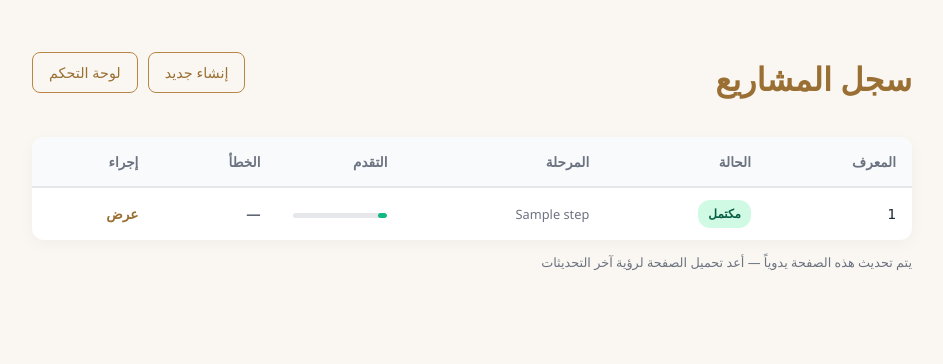
After one commit to hamoza33/Landing_Page_Image, a FastAPI app: template app/templates/jobs.html in a window 1280 px wide. The commit adds this page. Shown: the top 364 px of the page, without its empty margins (168-1111 px from the left). Run offline with FastAPI, Linux system fonts and the light colour scheme; the template is opened without the code that fills it: most values are stand-ins (such as "Sample title", 1, 10 or a date in 2020).

Commit message:
feat: live settings from dashboard, jobs history page, fix stuck state
- Settings from dashboard now apply to pipeline runs in real-time
- Added /jobs page showing all projects with status/progress/errors
- Pipeline uses Settings.load_live() to read dashboard overrides
- Added jobs history link to main page and dashboard
- Fixed issue where errors weren't surfaced to user (appeared stuck)

```diff
--- a/app/main.py
+++ b/app/main.py
@@ -1,7 +1,7 @@
 """FastAPI entry point.
 
 Single-page upload form, background job runner, status / result page,
-admin dashboard with settings management.
+admin dashboard with settings management, jobs history.
 """
 
 from __future__ import annotations
@@ -38,7 +38,7 @@ from app.settings_store import (
 logging.basicConfig(level=logging.INFO, format="%(asctime)s %(levelname)s %(name)s — %(message)s")
 log = logging.getLogger("app")
 
-app = FastAPI(title="Landing Page Generator", version="0.2.0")
+app = FastAPI(title="Landing Page Generator", version="0.3.0")
 
 BASE_DIR = Path(__file__).resolve().parent
 templates = Jinja2Templates(directory=str(BASE_DIR / "templates"))
@@ -49,6 +49,16 @@ app.mount("/files", StaticFiles(directory=str(settings.output_dir)), name="files
 
 _JOBS: dict[str, JobRecord] = {}
 _JOBS_LOCK = asyncio.Lock()
+
+# Step progress mapping
+STEP_PROGRESS = {
+    "queued": 5,
+    "analyzing product image": 15,
+    "generating Arabic copy": 35,
+    "generating 8 section images": 55,
+    "stitching final long image": 85,
+    "complete": 100,
+}
 
 
 # ─────────────────────────────────────────────────────────────── Public Routes
@@ -154,7 +164,8 @@ async def _run_job(job_id: str, image_bytes: bytes, mime: str) -> None:
     record = _JOBS.get(job_id)
     if record is None:
         return
-    pipeline = Pipeline(settings)
+    # Pipeline uses live settings (reads from dashboard JSON)
+    pipeline = Pipeline()
     try:
         await pipeline.run(job=record, image_bytes=image_bytes, mime=mime)
     except Exception as exc:  # noqa: BLE001 — surface any failure to the user
@@ -191,6 +202,33 @@ async def job_view(request: Request, job_id: str) -> HTMLResponse:
             "copy_url": _file_url(record.copy_path),
             "brief_url": _file_url(record.brief_path),
         },
+    )
+
+
+# ─────────────────────────────────────────────────────────── Jobs History
+
+
+@app.get("/jobs", response_class=HTMLResponse)
+async def jobs_list(request: Request) -> HTMLResponse:
+    """Show all jobs with their status and progress."""
+    jobs_with_progress = []
+    for job in reversed(list(_JOBS.values())):  # newest first
+        progress = STEP_PROGRESS.get(job.step, 50)
+        if job.status == "done":
+            progress = 100
+        elif job.status == "error":
+            progress = STEP_PROGRESS.get(job.step, 50)
+        jobs_with_progress.append({
+            "id": job.id,
+            "status": job.status,
+            "step": job.step,
+            "error": job.error,
+            "progress": progress,
+        })
+    return templates.TemplateResponse(
+        request,
+        "jobs.html",
+        {"jobs": jobs_with_progress},
     )
 
 
--- a/app/pipeline.py
+++ b/app/pipeline.py
@@ -37,7 +37,8 @@ class Pipeline:
     """One-shot orchestrator. Each call processes a single product image."""
 
     def __init__(self, settings: Settings | None = None):
-        self.settings = settings or default_settings
+        # Always use live settings (dashboard overrides) for pipeline runs
+        self.settings = Settings.load_live()
         self.client = YunwuClient(self.settings)
         self.analyzer = ProductAnalyzer(client=self.client, settings=self.settings)
         self.writer = CopyWriter(client=self.client, settings=self.settings)
--- a/app/templates/dashboard.html
+++ b/app/templates/dashboard.html
@@ -215,6 +215,7 @@
       <h1>لوحة التحكم</h1>
       <div class="actions">
         <a href="/" class="btn-home">الصفحة الرئيسية</a>
+        <a href="/jobs" class="btn-home">سجل المشاريع</a>
         <form method="POST" action="/admin/logout" style="margin:0">
           <button type="submit" class="btn-logout">تسجيل الخروج</button>
         </form>
--- a/app/templates/index.html
+++ b/app/templates/index.html
@@ -174,6 +174,7 @@
     </section>
   </main>
 
+  <a href="/jobs" class="admin-link" style="left: auto; right: 16px;">سجل المشاريع</a>
   <a href="/admin/login" class="admin-link">لوحة التحكم</a>
 
   <script>
--- /dev/null
+++ b/app/templates/jobs.html
@@ -0,0 +1,213 @@
+<!DOCTYPE html>
+<html lang="ar" dir="rtl">
+<head>
+  <meta charset="UTF-8" />
+  <meta name="viewport" content="width=device-width, initial-scale=1.0" />
+  <title>سجل المشاريع</title>
+  <link rel="stylesheet" href="/static/style.css" />
+  <style>
+    .jobs-header {
+      display: flex;
+      align-items: center;
+      justify-content: space-between;
+      flex-wrap: wrap;
+      gap: 12px;
+      margin-bottom: 24px;
+    }
+    .jobs-header .actions {
+      display: flex;
+      gap: 10px;
+    }
+    .btn-back {
+      background: transparent;
+      border: 1px solid var(--accent);
+      color: var(--accent-strong);
+      padding: 8px 16px;
+      border-radius: 8px;
+      text-decoration: none;
+      font-size: 0.9rem;
+    }
+    .btn-back:hover {
+      background: #fff7e6;
+    }
+    .jobs-table {
+      width: 100%;
+      border-collapse: collapse;
+      background: var(--card);
+      border-radius: 12px;
+      overflow: hidden;
+      box-shadow: 0 4px 16px rgba(0,0,0,0.04);
+    }
+    .jobs-table th {
+      background: #f9fafb;
+      padding: 14px 16px;
+      text-align: right;
+      font-weight: 600;
+      font-size: 0.85rem;
+      color: var(--muted);
+      border-bottom: 2px solid #e5e7eb;
+    }
+    .jobs-table td {
+      padding: 12px 16px;
+      border-bottom: 1px solid #f3f4f6;
+      font-size: 0.9rem;
+      vertical-align: middle;
+    }
+    .jobs-table tr:last-child td {
+      border-bottom: none;
+    }
+    .jobs-table tr:hover td {
+      background: #fefce8;
+    }
+    .status-badge {
+      display: inline-block;
+      padding: 4px 10px;
+      border-radius: 12px;
+      font-size: 0.75rem;
+      font-weight: 600;
+      text-transform: uppercase;
+    }
+    .status-done {
+      background: #d1fae5;
+      color: #065f46;
+    }
+    .status-error {
+      background: #fee2e2;
+      color: #991b1b;
+    }
+    .status-running {
+      background: #dbeafe;
+      color: #1e40af;
+    }
+    .status-pending {
+      background: #f3f4f6;
+      color: #6b7280;
+    }
+    .step-text {
+      font-size: 0.8rem;
+      color: var(--muted);
+    }
+    .progress-mini {
+      width: 100%;
+      max-width: 120px;
+      height: 5px;
+      background: #e5e7eb;
+      border-radius: 3px;
+      overflow: hidden;
+      margin-top: 4px;
+    }
+    .progress-mini .fill {
+      height: 100%;
+      border-radius: 3px;
+      transition: width 0.3s;
+    }
+    .fill-done { background: #10b981; width: 100%; }
+    .fill-error { background: #ef4444; width: 100%; }
+    .fill-running { background: var(--accent); animation: pulse 1.5s infinite; }
+    .fill-pending { background: #9ca3af; width: 10%; }
+    @keyframes pulse {
+      0%, 100% { opacity: 1; }
+      50% { opacity: 0.5; }
+    }
+    .error-text {
+      font-size: 0.75rem;
+      color: var(--error);
+      max-width: 250px;
+      overflow: hidden;
+      text-overflow: ellipsis;
+      white-space: nowrap;
+    }
+    .view-btn {
+      color: var(--accent-strong);
+      text-decoration: none;
+      font-weight: 600;
+      font-size: 0.85rem;
+    }
+    .view-btn:hover {
+      text-decoration: underline;
+    }
+    .empty-state {
+      text-align: center;
+      padding: 60px 20px;
+      color: var(--muted);
+    }
+    .empty-state h3 {
+      margin-bottom: 8px;
+    }
+    .refresh-note {
+      font-size: 0.8rem;
+      color: var(--muted);
+      margin-top: 12px;
+    }
+  </style>
+</head>
+<body>
+  <main class="container">
+    <div class="jobs-header">
+      <h1>سجل المشاريع</h1>
+      <div class="actions">
+        <a href="/" class="btn-back">إنشاء جديد</a>
+        <a href="/admin/dashboard" class="btn-back">لوحة التحكم</a>
+      </div>
+    </div>
+
+    {% if jobs %}
+    <table class="jobs-table">
+      <thead>
+        <tr>
+          <th>المعرف</th>
+          <th>الحالة</th>
+          <th>المرحلة</th>
+          <th>التقدم</th>
+          <th>الخطأ</th>
+          <th>إجراء</th>
+        </tr>
+      </thead>
+      <tbody>
+        {% for job in jobs %}
+        <tr>
+          <td><code>{{ job.id }}</code></td>
+          <td>
+            <span class="status-badge status-{{ job.status }}">
+              {% if job.status == 'done' %}مكتمل{% elif job.status == 'error' %}خطأ{% elif job.status == 'running' %}قيد التنفيذ{% else %}في الانتظار{% endif %}
+            </span>
+          </td>
+          <td>
+            <span class="step-text">{{ job.step }}</span>
+          </td>
+          <td>
+            <div class="progress-mini">
+              <div class="fill fill-{{ job.status }}" style="width: {{ job.progress }}%"></div>
+            </div>
+          </td>
+          <td>
+            {% if job.error %}
+            <span class="error-text" title="{{ job.error }}">{{ job.error[:80] }}</span>
+            {% else %}
+            —
+            {% endif %}
+          </td>
+          <td>
+            {% if job.status == 'done' %}
+            <a href="/jobs/{{ job.id }}/view" class="view-btn">عرض</a>
+            {% elif job.status == 'running' %}
+            <a href="/jobs/{{ job.id }}/view" class="view-btn">متابعة</a>
+            {% else %}
+            —
+            {% endif %}
+          </td>
+        </tr>
+        {% endfor %}
+      </tbody>
+    </table>
+    <p class="refresh-note">يتم تحديث هذه الصفحة يدوياً — أعد تحميل الصفحة لرؤية آخر التحديثات</p>
+    {% else %}
+    <div class="empty-state">
+      <h3>لا توجد مشاريع بعد</h3>
+      <p>ابدأ بإنشاء صفحة هبوط جديدة</p>
+      <a href="/" class="link" style="margin-top:12px; display:inline-block;">إنشاء مشروع جديد</a>
+    </div>
+    {% endif %}
+  </main>
+</body>
+</html>
```
Also changed, not shown: app/config.py (+45 -3 lines).
